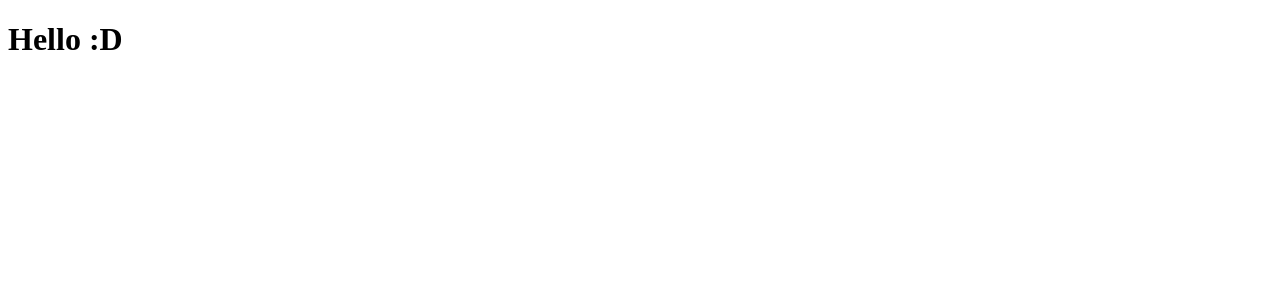
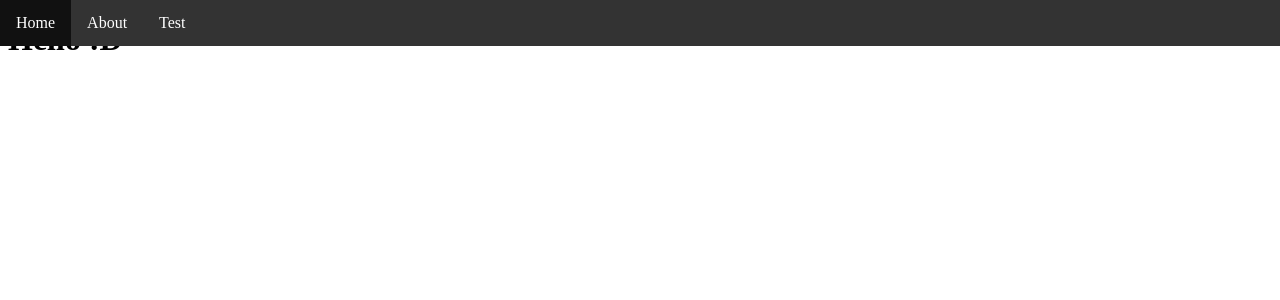
Before and after one commit to AlexVoidoc/AlexVoidoc.github.io, a Flask app: page / in a window 1280 px wide. Before the commit the part shown is almost empty. Shown: the top 300 px of the page. Run offline with Flask 3, Linux system fonts and the light colour scheme.

Commit message:
Rough nav bar experiment

```diff
--- a/static/style.css
+++ b/static/style.css
@@ -1,3 +1,33 @@
 h1 {
     color: black
 }
+
+/* Navigation Bar */
+#navigation {
+    list-style-type: none;
+    position: fixed;
+    width: 100%;
+    top: 0;
+    left: 0;
+    margin: 0;
+    padding: 0;
+    overflow: hidden;
+    background-color: #333;
+}
+
+/* Navigation Bar Buttons */
+.navigation-button {
+    float: left;
+    display: block;
+    color: white;
+    text-align: center;
+    padding: 14px 16px;
+}
+
+.navigation-button:hover {
+    background-color: #111
+}
+
+.navigation-active {
+    background-color: DarkSlateBlue;
+}
--- a/templates/home.html
+++ b/templates/home.html
@@ -6,6 +6,14 @@
     <title>Home</title>
 </head>
 <body>
+
+<!--Navigation Bar-->
+<ul id="navigation">
+    <li class="navigation-button navigation-active">Home</li>
+    <li class="navigation-button">About</li>
+    <li class="navigation-button">Test</li>
+</ul>
+
 {% if name %}
 <h1>Hello {{name}}</h1>
 {% else %}
```
